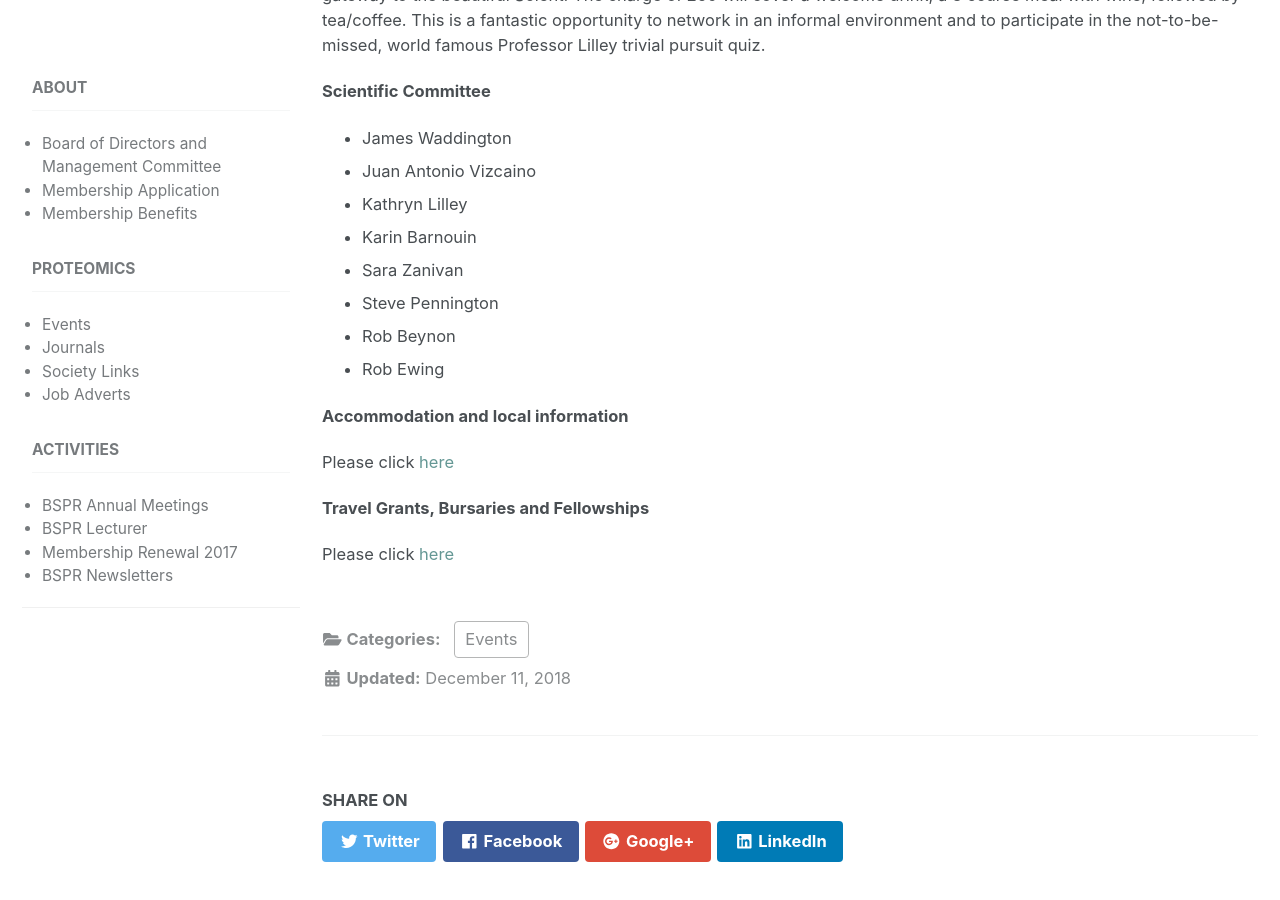
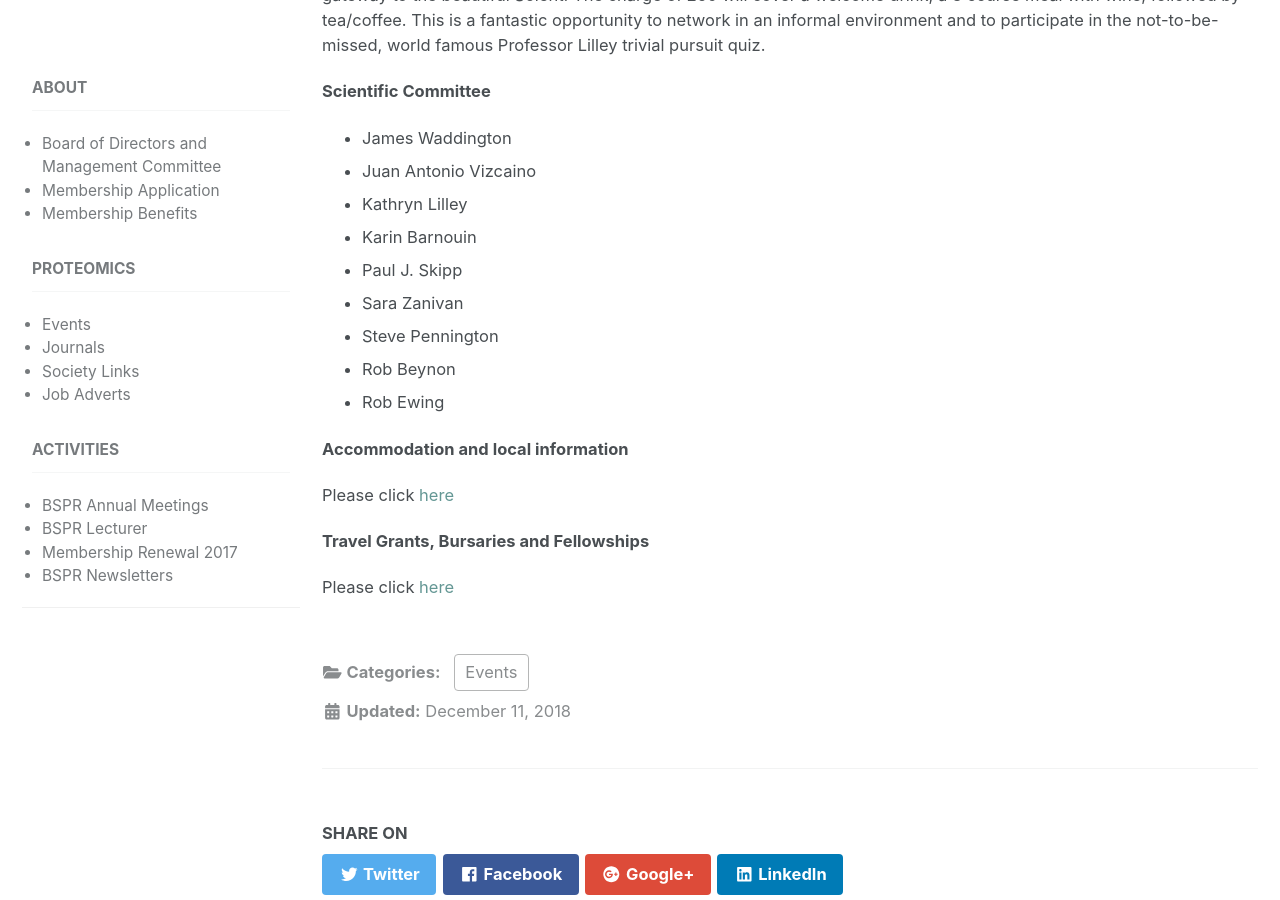
Before and after one commit to kbarnouin/Chuqiaoo.github.io, a Jekyll site: the page built from _posts/2018-12-11-BSPR-2019.md, in a window 1280 px wide and 900 px high, scrolled down 2606 px. Built offline with Jekyll 4.4.1, drawn with Linux system fonts in a browser that asks for light colours; nearby versions of some CDN libraries.

Commit message:
updated bspr 2019

```diff
--- a/_posts/2018-12-11-BSPR-2019.md
+++ b/_posts/2018-12-11-BSPR-2019.md
@@ -97,6 +97,7 @@ Conference Dinner at The Harbour Hotel in Ocean Village, Southampton. The Harbou
 - Juan Antonio Vizcaino
 - Kathryn Lilley
 - Karin Barnouin
+- Paul J. Skipp
 - Sara Zanivan
 - Steve Pennington
 - Rob Beynon
```
